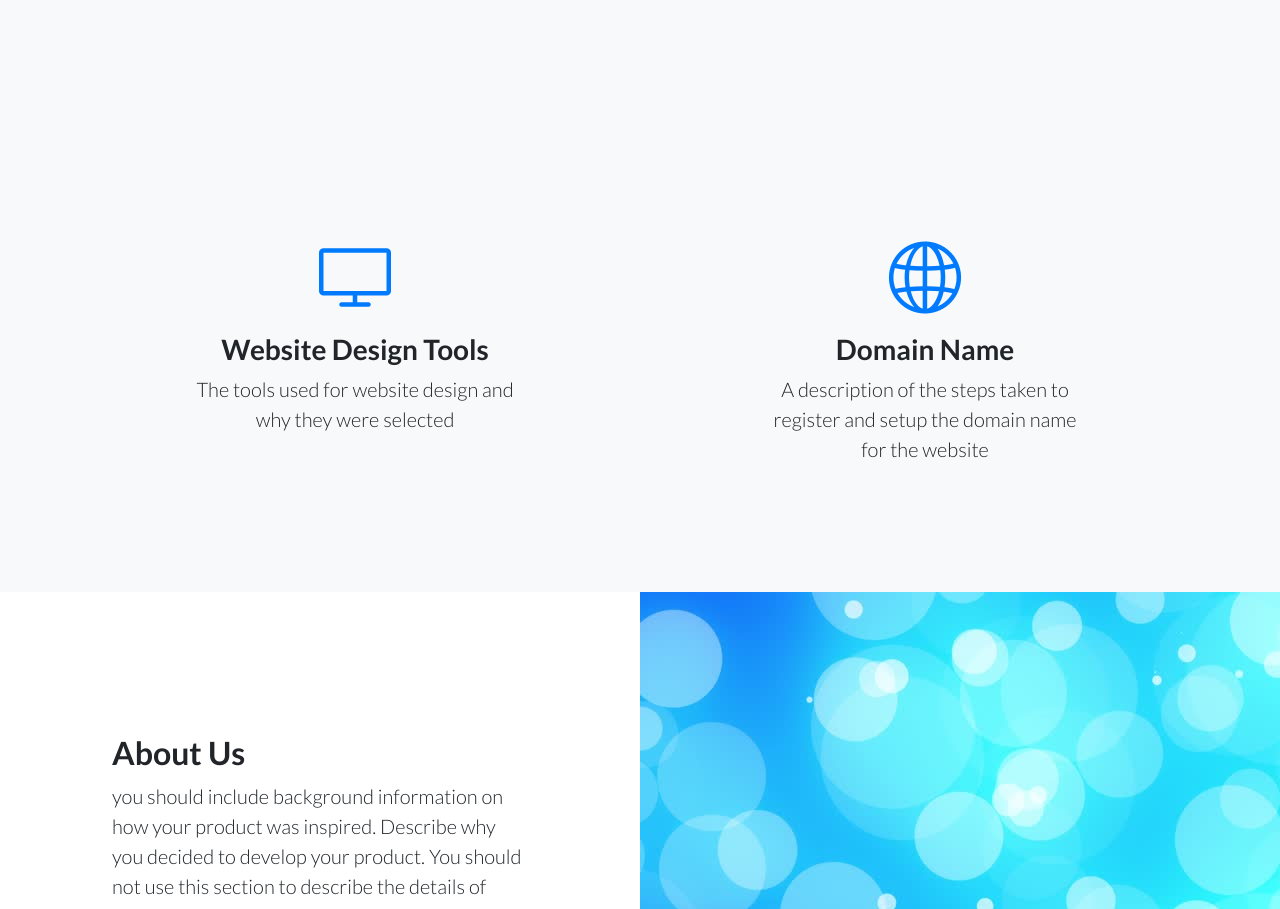
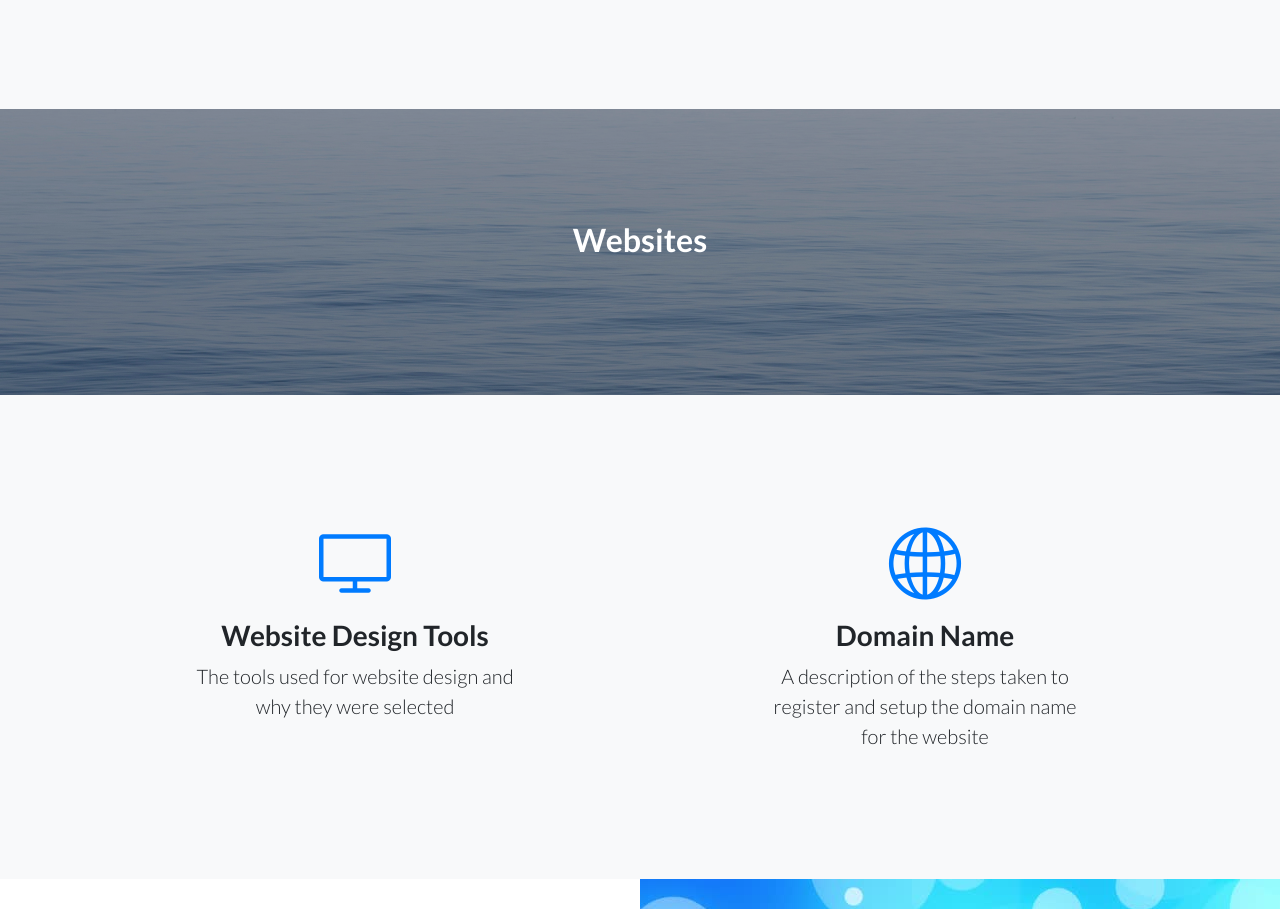
Before and after one commit to ana27teck/Horizons, a website: page index.html in a window 1280 px wide. Shown: the part 2174-3083 px from the top of the page. Drawn offline with Linux system fonts and the light colour scheme.

Commit message:
Update index.html

```diff
--- a/index.html
+++ b/index.html
@@ -109,6 +109,18 @@
             <h5>Kamei Suroda</h5>
             <p class="font-weight-light mb-0">"This is fantastic! Thanks so much guys!"</p>
           </div>
+        </div>
+      </div>
+    </div>
+  </section>
+
+  <!-- Call to Action -->
+  <section class="call-to-action text-white text-center">
+    <div class="overlay"></div>
+    <div class="container">
+      <div class="row">
+        <div class="col-xl-9 mx-auto">
+          <h2 class="mb-4">Websites</h2>
         </div>
       </div>
     </div>
```
